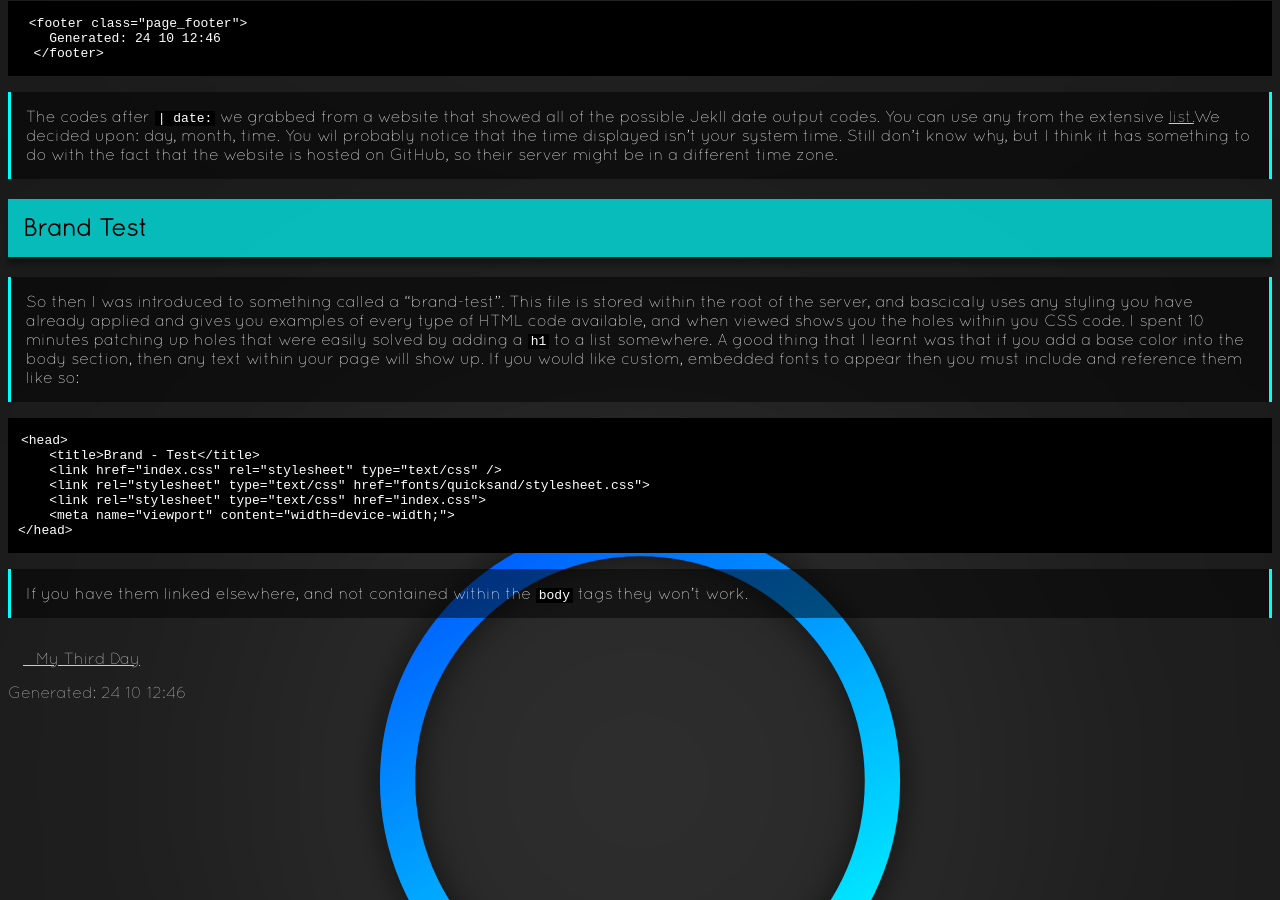
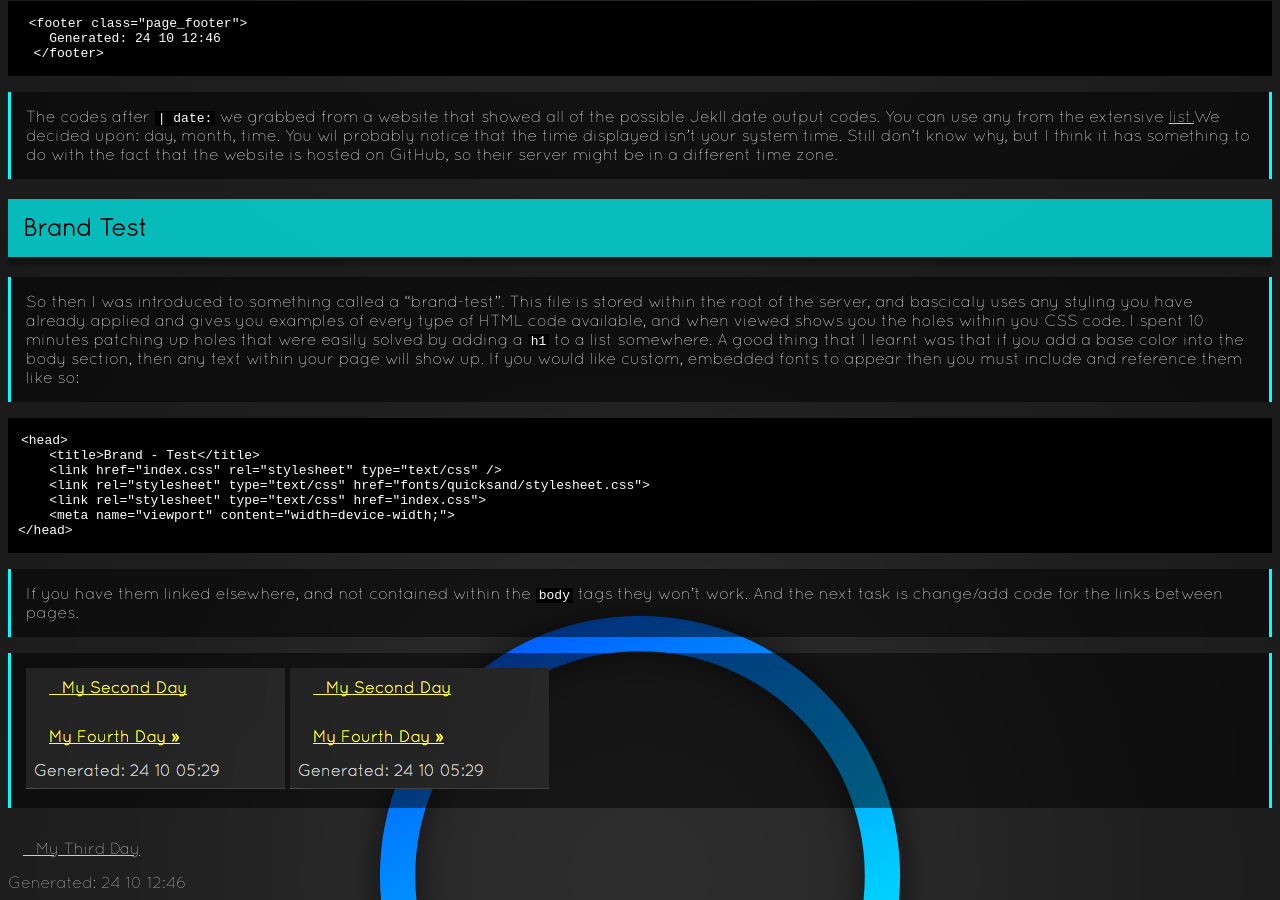
Before and after one commit to boffnoff/boffnoff.github.com, a Jekyll site: the page built from _posts/2013-10-24-fourth-day.md, in a window 1280 px wide and 900 px high, scrolled down 1548 px. Built offline with Jekyll 4.4.1, drawn with Linux system fonts in a browser that asks for light colours.

Commit message:
added link to new file uploaded, page_navigation.png

```diff
--- a/_posts/2013-10-24-fourth-day.md
+++ b/_posts/2013-10-24-fourth-day.md
@@ -83,4 +83,7 @@ appear then you must include and reference them like so:
         <meta name="viewport" content="width=device-width;">
     </head>
 
-If you have them linked elsewhere, and not contained within the `body` tags they won't work.
+If you have them linked elsewhere, and not contained within the `body` tags they won't work. And the next task is change/add code for the links between pages.
+
+  ![Page Navigation](/images/page_navigation.png)
+ <img border="0" src="/images/page_navigation.png" alt="Page Navigation" width="259" height="121">
```
Also changed, not shown: images/page_navigation.png (added).
